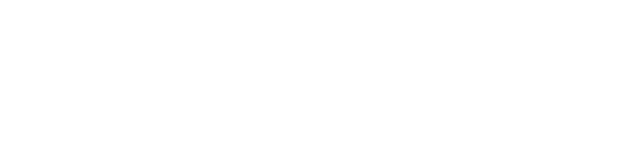
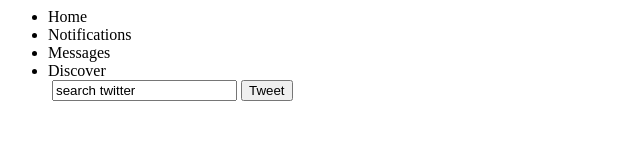
Before and after one commit to ayoobembe/angularTwitter, a plain HTML site: page index.html in a window 1280 px wide. Shown: the whole page, without its empty margins (0-640 px from the left). Drawn offline with nearby package versions, Linux system fonts and the light colour scheme.

Commit message:
laid out basic nav

```diff
--- a/index.html
+++ b/index.html
@@ -2,7 +2,17 @@
 
 <body>
 
-<nav></nav>
+<nav>
+	<ul>
+		<li>Home</li>
+		<li>Notifications</li>
+		<li>Messages</li>
+		<li>Discover</li>
+		<img src="" name=birdy/>
+		<input type="text" value="search twitter"/>
+		<input type="submit" value="Tweet"/>
+	</ul>
+</nav>
 
 <left>
 <profile></profile>
```
